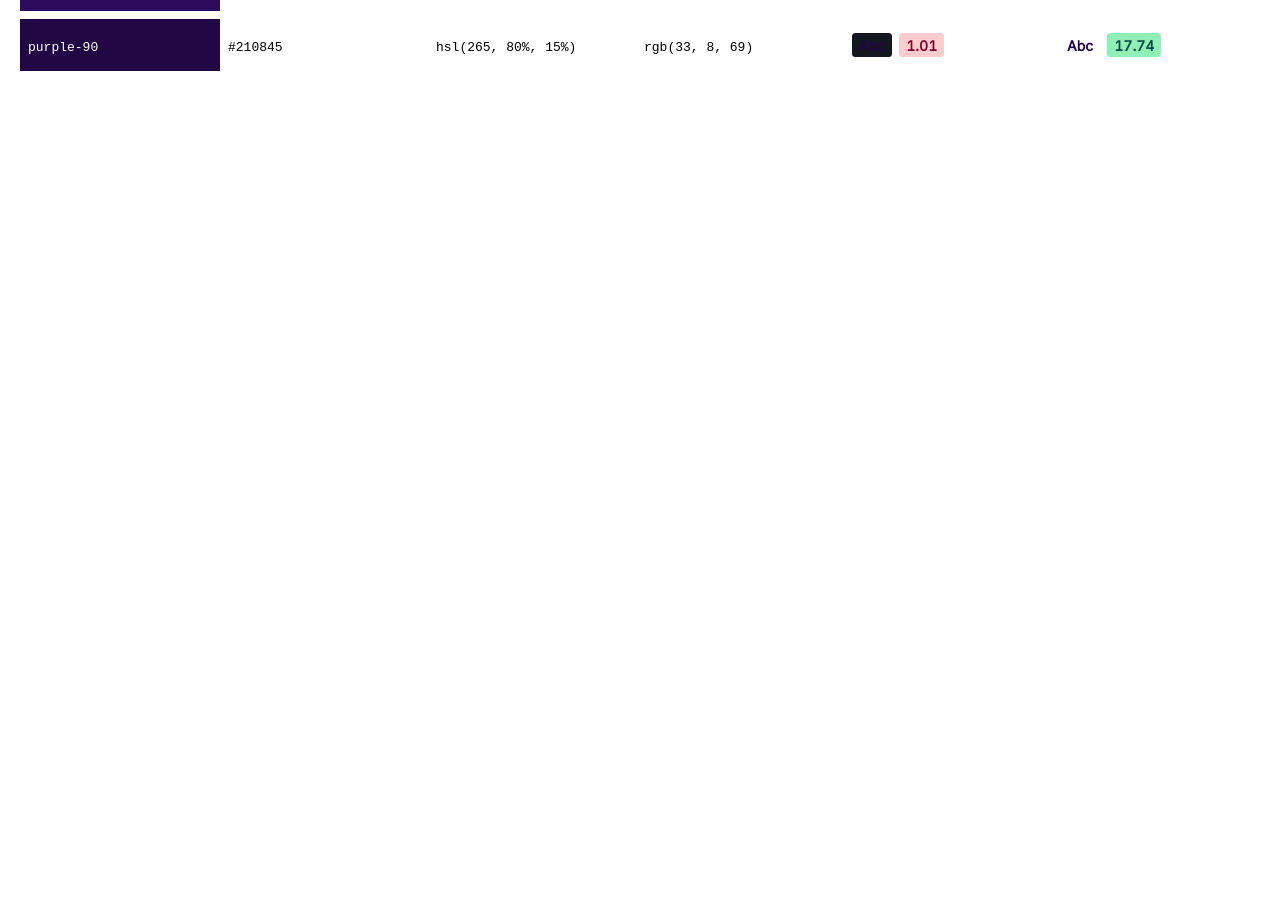
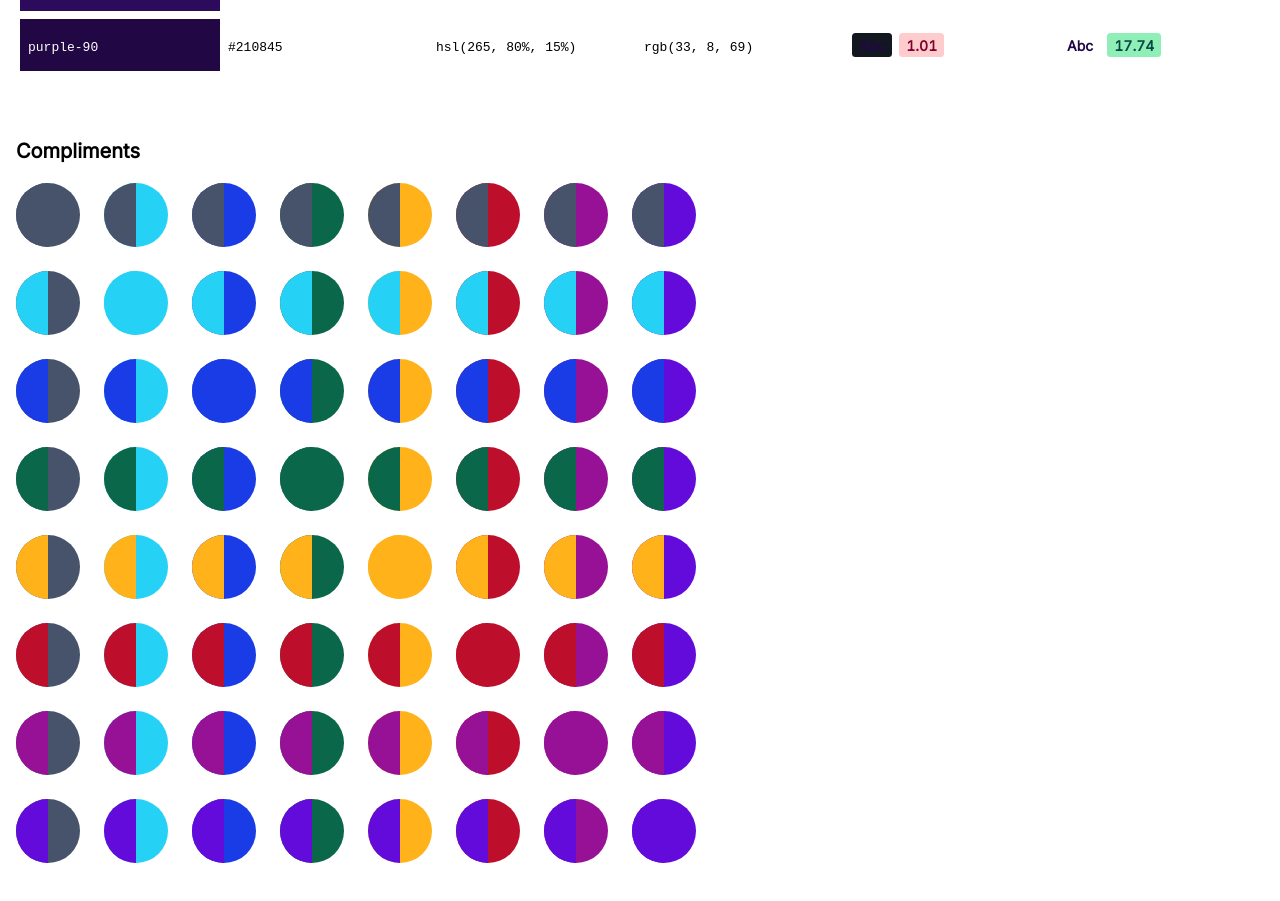
Before and after one commit to scottdejonge/color-system, a Vue app: page / in a window 1280 px wide. Shown: the part 6440-7341 px from the top of the page. Before the commit the page ends 6627 px from the top, so only its background shows below. Built offline with nearby package versions, Linux system fonts and the light colour scheme.

Commit message:
Add compliments

```diff
--- a/public/styles.css
+++ b/public/styles.css
@@ -70,6 +70,11 @@ section {
   margin-top: 4rem;
 }
 
+/**
+ * Box
+ */
+
+
 .box {
   border-left-width: 0.75rem;
   border-left-style: solid;
@@ -78,6 +83,11 @@ section {
   font-size: 0.875rem;
   font-weight: 500;
 }
+
+/**
+ * Combination
+ */
+
 
 .combinations {
   display: flex;
@@ -96,6 +106,25 @@ section {
   display: block;
   margin: auto;
 }
+
+/**
+ * Compliment
+ */
+
+.compliments {
+  display: flex;
+  flex-wrap: wrap;
+  margin: -0.75rem;
+}
+
+.compliments  > li {
+  flex-basis: 1px;
+  padding: 0.75rem;
+}
+
+/**
+ * Swatch
+ */
 
 .swatches {
   display: flex;
@@ -116,6 +145,10 @@ section {
   font-weight: 500;
 }
 
+/**
+ * Contrast
+ */
+
 .contrast,
 .sample {
   border-radius: 0.25em;
--- a/src/App.vue
+++ b/src/App.vue
@@ -2,6 +2,7 @@
 import palettes from '../constants/palettes.json'
 import { SHADES } from '../constants/constants'
 import Combinations from './components/Combinations.vue'
+import Compliments from './components/Compliments.vue'
 import Palette from './components/Palette.vue'
 import Swatches from './components/Swatches.vue'
 
@@ -11,6 +12,7 @@ export default {
   SHADES,
   components: {
     Combinations,
+    Compliments,
     Palette,
     Swatches,
   },
@@ -59,5 +61,17 @@ export default {
         v-bind:palette="palette"
       />
     </section>
+    <section
+      aria-labelledby="compliments"
+    >
+      <h2
+        id="compliments"
+      >
+        Compliments
+      </h2>
+      <Compliments
+        v-bind:palettes="$options.palettes"
+      />
+    </section>
   </main>
 </template>
--- /dev/null
+++ b/src/components/Compliment.vue
@@ -0,0 +1,52 @@
+<script>
+
+export default {
+  name: 'Compliment',
+  props: {
+    first: {
+      type: String,
+      required: true,
+    },
+    second: {
+      type: String,
+      required: true,
+    },
+    size: {
+      type: Number,
+      default: 64,
+    },
+  },
+}
+</script>
+
+<template>
+  <svg
+    xmlns="http://www.w3.org/2000/svg"
+    class="combination"
+    v-bind:height="size"
+    v-bind:width="size"
+    v-bind:viewBox="`0 0 ${size} ${size}`"
+  >
+    <clipPath id="cut-off">
+      <rect
+        x="0"
+        y="0"
+        v-bind:height="size"
+        v-bind:width="size / 2"
+      />
+    </clipPath>
+    <circle
+      v-bind:cx="size / 2"
+      v-bind:cy="size / 2"
+      v-bind:r="size / 2"
+      v-bind:fill="first"
+    />
+    <circle
+      clip-path="url(#cut-off)"
+      v-bind:cx="size / 2"
+      v-bind:cy="size / 2"
+      v-bind:r="size / 2"
+      v-bind:fill="second"
+    />
+  </svg>
+</template>
--- /dev/null
+++ b/src/components/Compliments.vue
@@ -0,0 +1,45 @@
+<script>
+import Compliment from './Compliment.vue'
+
+export default {
+  name: 'Compliments',
+  components: {
+    Compliment,
+  },
+  props: {
+    palettes: {
+      type: Object,
+      required: true,
+    },
+  },
+  computed: {
+    reducesPalettes() {
+      return Object.keys(this.palettes).reduce((acc, color)=>{
+        acc[color] = this.palettes[color]['50']['value']
+        return acc;
+    },{});
+    },
+  },
+}
+</script>
+
+<template>
+  <ul class="compliments">
+    <li
+      v-for="first in reducesPalettes"
+      v-bind:key="first"
+    >
+      <ul class="compliments">
+        <li
+          v-for="second in reducesPalettes"
+          v-bind:key="second"
+        >
+          <Compliment
+            v-bind:first="first"
+            v-bind:second="second"
+          />
+        </li>
+      </ul>
+    </li>
+  </ul>
+</template>
```
